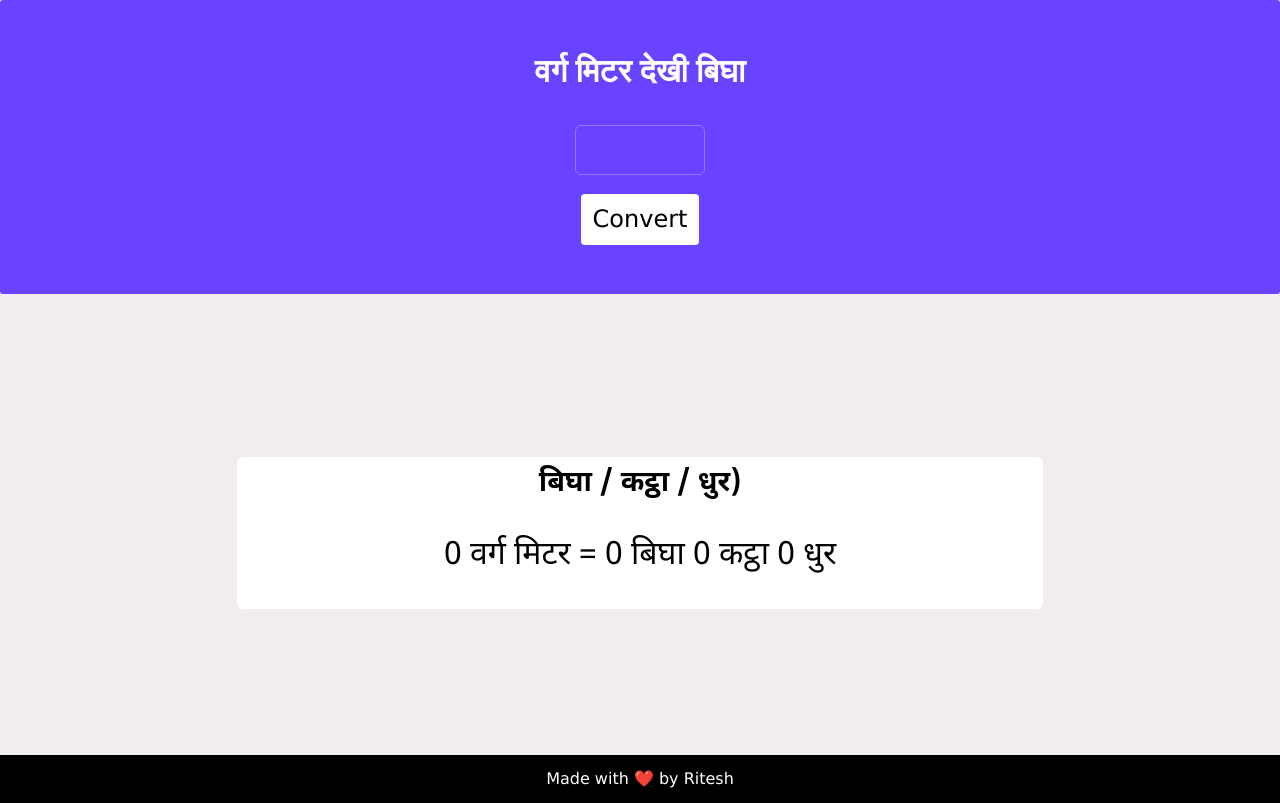
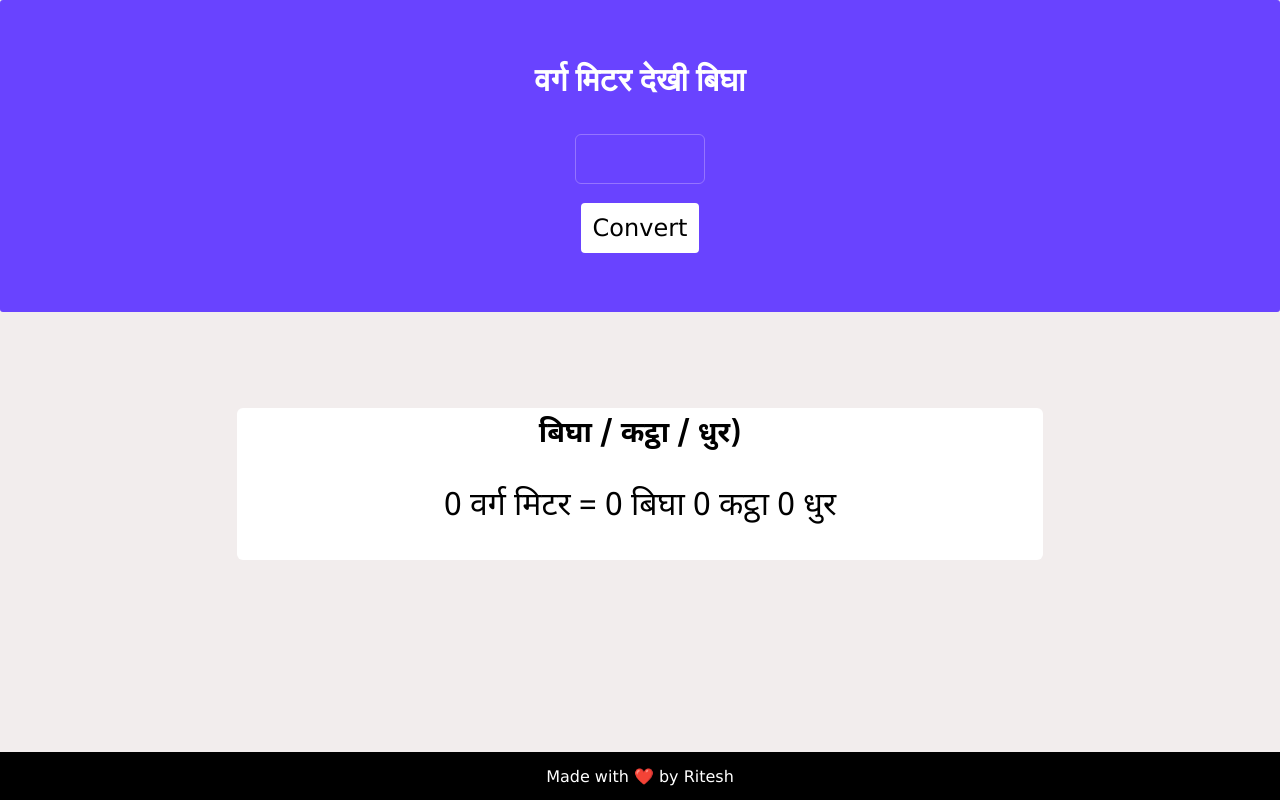
Before and after one commit to RiteshRegmi1/HectorNepal, a plain HTML site: page index.html in a window 1280 px wide. Drawn offline with Linux system fonts and the light colour scheme.

Commit message:
optimized

```diff
--- a/index.css
+++ b/index.css
@@ -4,7 +4,7 @@
     padding: 0%;
 }
 .container{
-    height: 100vh;
+    height: 94vh;
     background-color: #f2eded;
 }
 
@@ -17,6 +17,7 @@
     align-items: center;
     border-radius: 3px;
     padding: 1rem;
+    height: 35vh;
     background-color: #6943ff;
 }
 #headerText{
@@ -65,11 +66,10 @@ input[type=number] {
 .buttomdiv{
 
     display: flex;
-    justify-content: center;
     flex-direction: column;
     align-items: center;
-    margin-top: 1rem;
-    min-height: 55.6vh;
+    margin-top: 4rem;
+    height: 52vh;
     font-family:'Gill Sans', 'Gill Sans MT', "Calibri", 'Trebuchet MS', sans-serif;
 
 }
@@ -95,12 +95,7 @@ input[type=number] {
     margin-top: 1rem;
     padding-top: 1rem;
 }
-#volumeconvert{
-    margin-top: 0.1rem;
-}
-#massconvert{
-    margin-top: 0.5rem;
-}
+
 
 .footerDiv{
     display: flex;
--- a/index.html
+++ b/index.html
@@ -23,8 +23,8 @@
             </div>
 
         </div>
-        <div class="footerDiv" id="footerDiv">Made with ❤️ by Ritesh</div>
     </div>
+    <div class="footerDiv" id="footerDiv">Made with ❤️ by Ritesh</div>
         <script src="./index.js"></script>
 </body>
 
```
